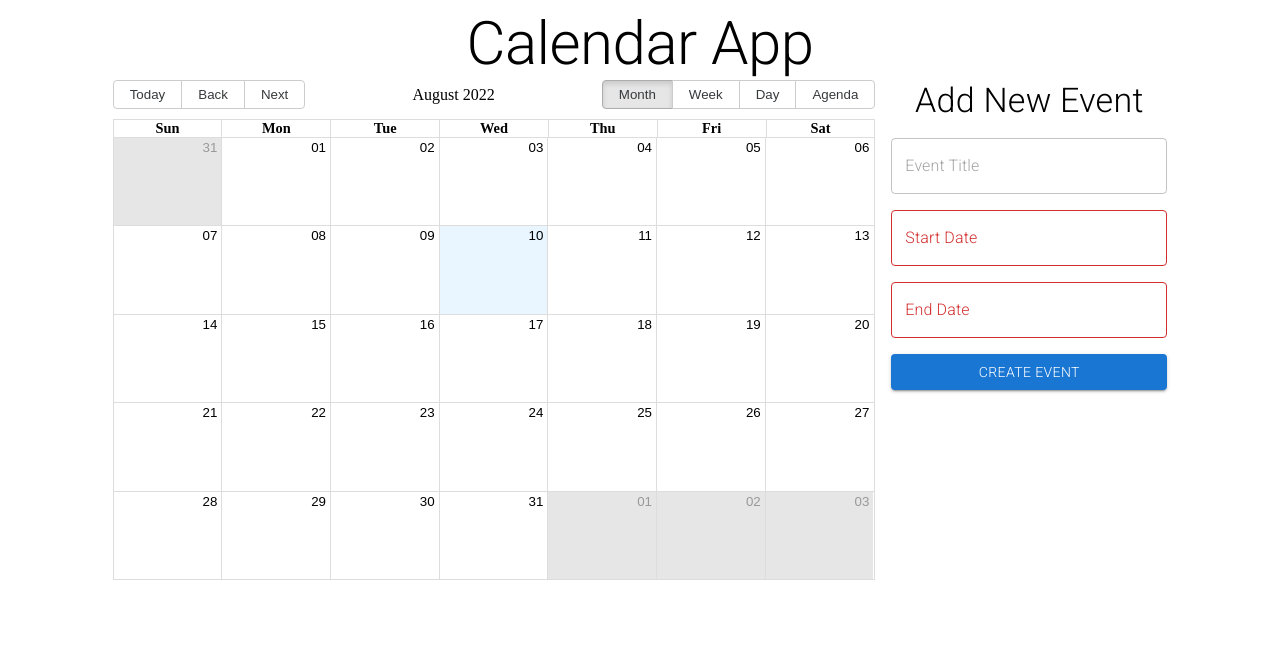
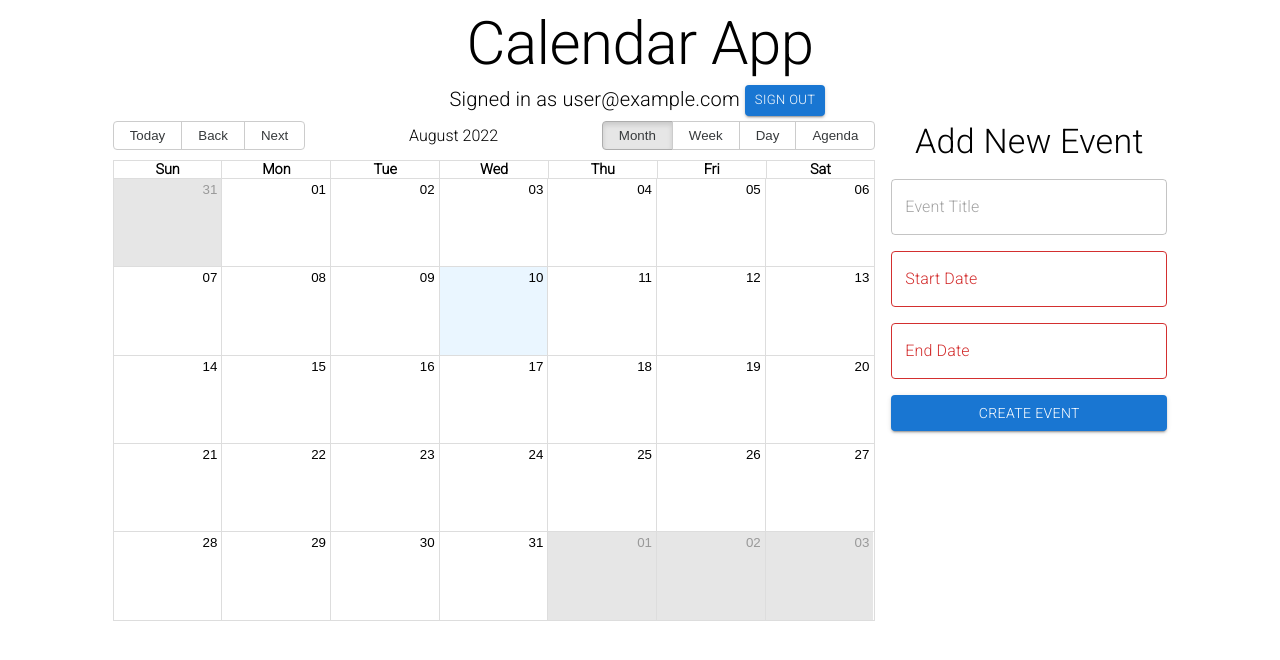
Before and after one commit to nvelinov1/calendar_app, a React (Create React App) app: page /calendar in a window 1280 px wide. Shown: the top 660 px of the page. Built offline with nearby package versions, Linux system fonts and the light colour scheme; no server answers; the database is empty; sample sign-in values are in the browser's storage.

Commit message:
added delete functionality

```diff
--- a/src/components/EventForm.js
+++ b/src/components/EventForm.js
@@ -12,7 +12,7 @@ export default function EventForm() {
     const HandleSubmit = async(e) => {
       e.preventDefault()
       const uidd = uid();
-      const db_event = {...NewEvent}
+      const db_event = {...NewEvent, id: uidd}
       db_event.start = moment(db_event.start).unix()
       db_event.end = moment(db_event.end).unix()
       await set(ref(db, `/${auth.currentUser.uid}/${uidd}`), {
--- a/src/components/PopUp.js
+++ b/src/components/PopUp.js
@@ -1,4 +1,6 @@
-import { Container, Modal, Typography, Box } from '@mui/material'
+import { Container, Modal, Typography, Box, Button } from '@mui/material'
+import { auth, db } from "../firebase"
+import { ref, remove } from "firebase/database"
 import React from 'react'
 import moment from 'moment'
 
@@ -9,25 +11,36 @@ export default function PopUp({ handleClose, openState, ClickedEvent }) {
     top: '50%',
     left: '50%',
     transform: 'translate(-50%, -50%)',
-    width: 400,
+    width: 300,
     bgcolor: 'white',
     border: '2px solid #000',
     boxShadow: 24,
     p: 4,
   };
 
+  const onDelete = async() => {
+    await remove(ref(db, `/${auth.currentUser.uid}/${ClickedEvent.id}`));
+    window.location.reload(false)
+  }
+
   return (
     <Modal open={openState} onClose={handleClose} aria-labelledby="modal-modal-title" aria-describedby="modal-modal-description">
         <Container>
           <Box sx={styles}>
-            <Typography align="center" id="modal-modal-title" variant="h6">
+          <Typography align="center" id="modal-modal-title" variant="h4">
+              Single Event View
+            </Typography>
+            <Typography align="center" id="modal-modal-description" variant="h6">
             <strong>Event title:</strong> {ClickedEvent.title}
             </Typography>
-            <Typography align="center" id="modal-modal-title" variant="h6">
+            <Typography align="center" id="modal-modal-description" variant="h6">
               <strong>Event start:</strong> {moment(ClickedEvent.start).format('DD-MM-YYYY')}
             </Typography>
-            <Typography align="center" id="modal-modal-title" variant="h6">
+            <Typography align="center" id="modal-modal-description" variant="h6">
               <strong>Event end:</strong> {moment(ClickedEvent.end).format('DD-MM-YYYY')}
+            </Typography>
+            <Typography align="center">
+              <Button variant="contained" align="center" onClick={()=>onDelete()}>Delete Event</Button>
             </Typography>
           </Box>
         </Container>
--- a/src/screens/EventCalendar.js
+++ b/src/screens/EventCalendar.js
@@ -1,4 +1,4 @@
-import React, { useRef } from 'react'
+import React from 'react'
 import { Calendar, momentLocalizer } from 'react-big-calendar'
 import moment from 'moment'
 import { useState, useEffect } from 'react';
@@ -8,19 +8,17 @@ import { useNavigate } from 'react-router-dom'
 import { auth, db } from '../firebase'
 import { ref, onValue } from "firebase/database";
 import PopUp from '../components/PopUp';
+import '@fontsource/roboto/300.css';
 import 'react-big-calendar/lib/css/react-big-calendar.css';
-import '@fontsource/roboto/300.css';
 
 export default function EventCalendar() {
 
   const [EventsList, setEventsList] = useState([])
   const [ModalOpen, setModalOpen] = useState(false)
   const [ClickedEvent, setClickedEvent] = useState([])
+  const [Email, setEmail] = useState()
   const localizer = momentLocalizer(moment)
-  const emailRef = useRef("")
   const navigate = useNavigate()
-  let signedIn = ""
-
 
   useEffect(() => {
     auth.onAuthStateChanged((user) => {
@@ -28,10 +26,9 @@ export default function EventCalendar() {
         navigate("/");
       }
       else if (user) {
-        emailRef.current = auth.currentUser.email
-        onValue(ref(db, `/${auth.currentUser.uid}`), (dataView) => {
-          const data = dataView.val()
-          console.log(data)
+        setEmail(auth.currentUser.email)
+        onValue(ref(db, `/${auth.currentUser.uid}`), (snapshot) => {
+          const data = snapshot.val()
           if (data !== null) {
             setEventsList([])
             Object.values(data).map((event) => {
@@ -52,17 +49,19 @@ export default function EventCalendar() {
     setClickedEvent(event)
   }
 
-  if (emailRef.current) {
-    signedIn = <Typography align="center" variant="h6">Signed in as {emailRef.current}<Button sx={{ m: "5px" }} variant="contained" size="small" onClick={async()=>await auth.signOut()}>Sign Out</Button></Typography>
+  const renderSignedIn = () => {
+    if (Email) {
+      return <Typography align="center" variant="h6">Signed in as {Email}<Button sx={{ m: "5px" }} variant="contained" size="small" onClick={async()=>await auth.signOut()}>Sign Out</Button></Typography>
+    }
   }
 
   return (
-    <Container>
+    <Container sx={{ fontFamily: "Roboto" }}>
       <Typography align="center" variant="h2">
         Calendar App
       </Typography>
-      {signedIn}
       <PopUp handleClose={()=>setModalOpen(false)} openState={ModalOpen} ClickedEvent={ClickedEvent} />
+      {renderSignedIn()}
       <Grid container spacing={2} alignItems="stretch" direction="row" justifyContent="center">
         <Grid item xs={8}>
           <Calendar
```
